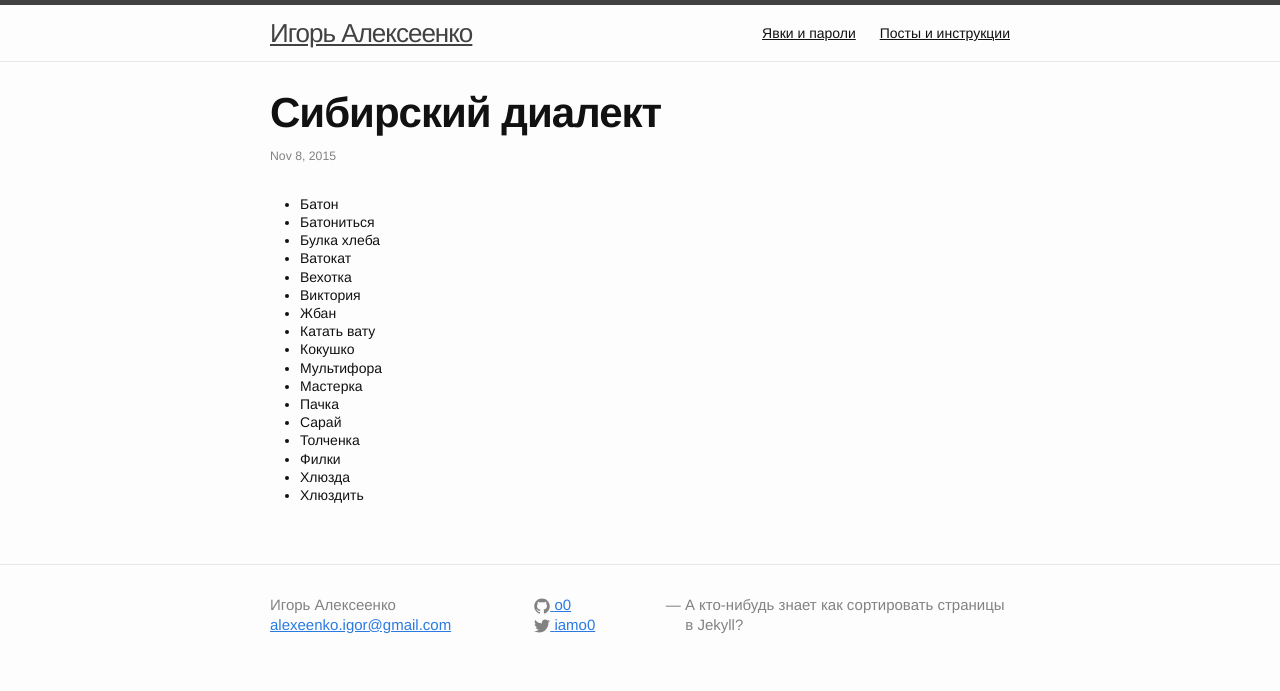
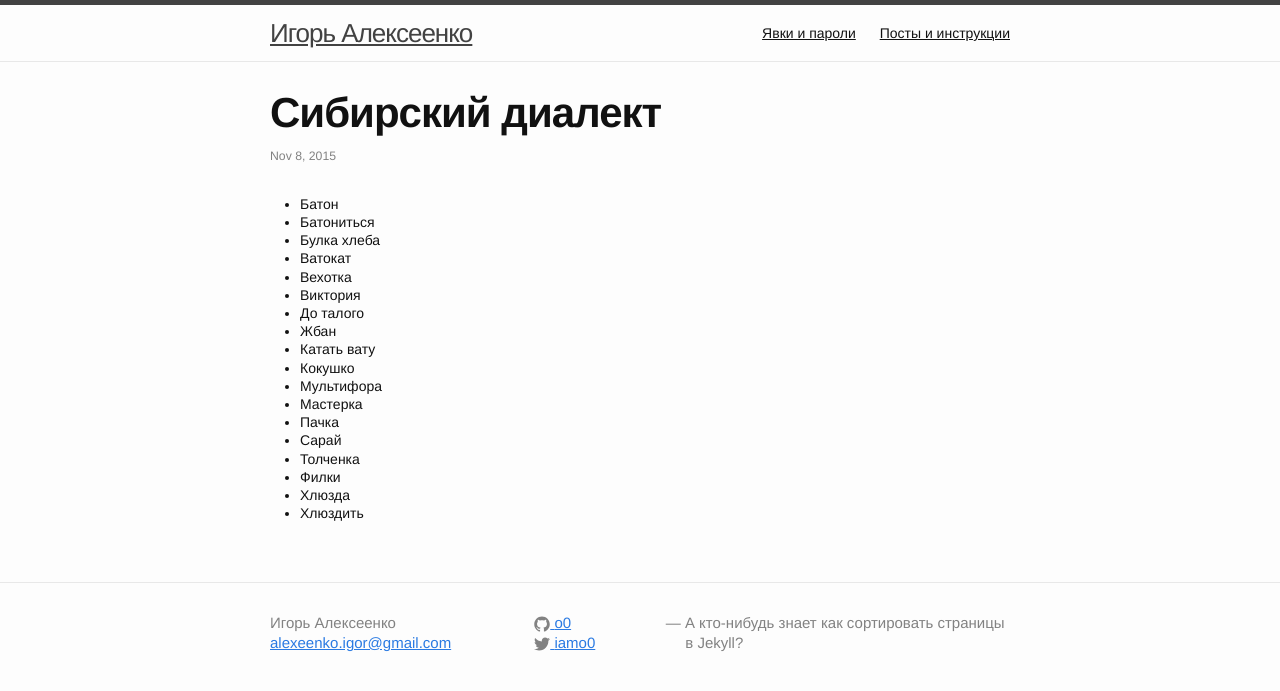
Before and after one commit to o0/o0.github.io, a Jekyll site: the page built from _posts/2016-03-21-siberian-dialect.md, in a window 1280 px wide. Shown: the top 691 px of the page. Built offline with Jekyll 4.4.1, drawn with Linux system fonts in a browser that asks for light colours.

Commit message:
Новое слово в сибирский диалект

```diff
--- a/_posts/2016-03-21-siberian-dialect.md
+++ b/_posts/2016-03-21-siberian-dialect.md
@@ -11,6 +11,7 @@ categories:
 - Ватокат
 - Вехотка
 - Виктория
+- До талого
 - Жбан
 - Катать вату
 - Кокушко
```
